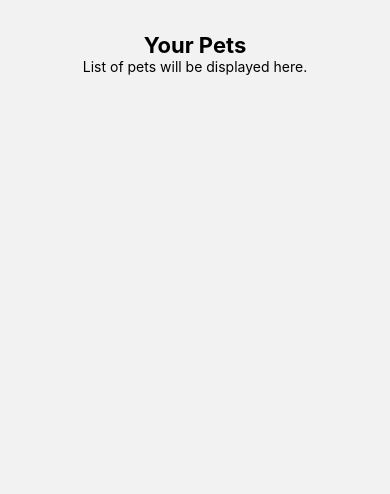
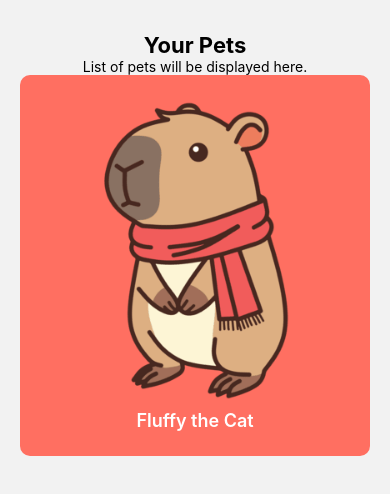
Before and after one commit to J-a-crypto/TakeMeHome, a React Native app: screen /PetList in a window 390 px wide. Shown: the top 494 px of the page. Built offline with nearby package versions, Linux system fonts and the light colour scheme.

Commit message:
Created basic structure for PetListScreen

```diff
--- a/App.js
+++ b/App.js
@@ -2,7 +2,7 @@ import React from 'react';
 import { NavigationContainer } from "@react-navigation/native";
 import { createNativeStackNavigator } from "@react-navigation/native-stack";
 import HomeScreen from './screens/HomeScreen';
-import PetListScreen from './screens/Screen2';
+import PetListScreen from './screens/PetListScreen';
 import { SafeAreaProvider } from "react-native-safe-area-context";
 
 const Stack = createNativeStackNavigator();
--- /dev/null
+++ b/screens/PetListScreen.js
@@ -0,0 +1,46 @@
+// I know this will be where all her pets will be stored but i don't know what to call it
+import { View, Text, StyleSheet, TouchableOpacity, Image } from 'react-native';
+import React from 'react';
+
+export default function PetListScreen() {
+    return (
+        //Every pet will have their own Name (chosen by user), picture, age(time since adopted), hunger level, happiness level, and boredom level)
+        //So the easiest and most efficient way to save this info would be to have each pet as a TouchableOpacity component that when clicked opens a new screen with more detailed info and options for that specific pet
+        <View style={styles.container}>
+            <Text style={styles.title}>Your Pets</Text>
+            <Text>List of pets will be displayed here.</Text>
+            <TouchableOpacity style={styles.petShow}>
+                <Image source={require('../assets/capybara.png')} style={{ width: 300, height: 300 }} />
+                <Text style={styles.petStat}>Fluffy the Cat</Text>
+            </TouchableOpacity>
+        </View>
+    );
+}
+
+const styles = StyleSheet.create({
+    container: {
+        flex: 1,
+        padding: 20,
+        alignItems: 'center',
+        backgroundColor: '#ffaf0'
+    },
+    title: {
+        fontSize: 22,
+        marginTop: 12,
+        fontWeight: '700'
+    },
+    petShow: {
+        position: 'center',
+        backgroundColor: '#ff6f61',
+        justifyContent: 'center',
+        borderRadius: 10,
+        padding: 25,
+    },
+    petStat: {
+        fontSize: 18,
+        color: '#fff',
+        fontWeight: '600',
+        marginTop: 10,
+        textAlign: 'center'
+    }
+});
--- a/screens/Screen2.js
+++ /dev/null
@@ -1,26 +0,0 @@
-// I know this will be where all her pets will be stored but i don't know what to call it
-import { View, Text, StyleSheet, TouchableOpacity } from 'react-native';
-import React from 'react';
-
-export default function PetListScreen() {
-    return (
-        <View style={styles.container}>
-            <Text style={styles.title}>Your Pets</Text>
-            <Text>List of pets will be displayed here.</Text>
-        </View>
-    );
-}
-
-const styles = StyleSheet.create({
-    container: {
-        flex: 1,
-        padding: 20,
-        alignItems: 'center',
-        backgroundColor: '#ffaf0'
-    },
-    title: {
-        fontSize: 22,
-        marginTop: 12,
-        fontWeight: '700'
-    }
-});
```
Also changed, not shown: assets/capybara.png (added).
